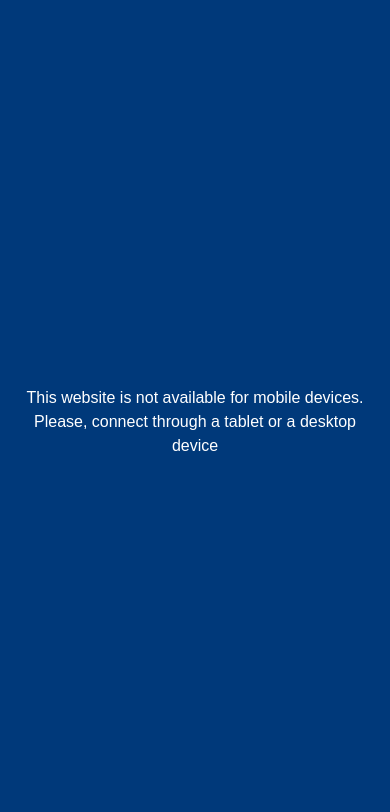
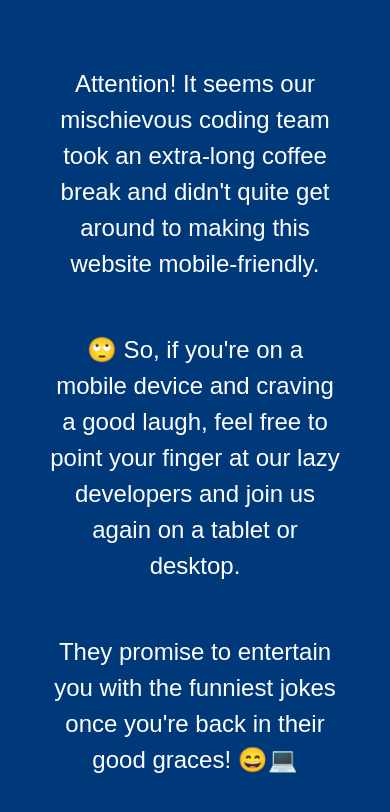
Before and after one commit to 0xNordian/sprint-5.1, a website built with Vite: page index.html in a window 390 px wide. Built offline with nearby package versions, Linux system fonts and the light colour scheme; no server answers.

Commit message:
mobile message refactored

```diff
--- a/index.html
+++ b/index.html
@@ -10,8 +10,13 @@
 
 <body>
     <div class="mobMsgContainer">
-        <div class="mobileMsg">This website is not available for mobile devices. Please, connect through a tablet or a
-            desktop device</div>
+        <div class="mobileMsg">
+            <p>Attention! It seems our mischievous coding team took an extra-long coffee break and didn't quite get
+                around to making this website mobile-friendly.</p>
+            <p>🙄 So, if you're on a mobile device and craving a good laugh, feel free to point your finger at our lazy
+                developers and join us again on a tablet or desktop.</p>
+            <p>They promise to entertain you with the funniest jokes once you're back in their good graces! 😄💻</p>
+        </div>
     </div>
     <section class="weather">
         <div class="parent">
--- a/src/style.css
+++ b/src/style.css
@@ -59,6 +59,8 @@ img {
 
 .mobileMsg {
     visibility: hidden;
+    display: none;
+    font-size: 1.5rem;
 }
 
 .parent {
@@ -422,6 +424,11 @@ footer a {
         color: #fff;
         visibility: visible;
         text-align: center;
+        display: block;
+    }
+
+    .mobileMsg p {
+        margin: 50px 40px;
     }
 }
 
```
